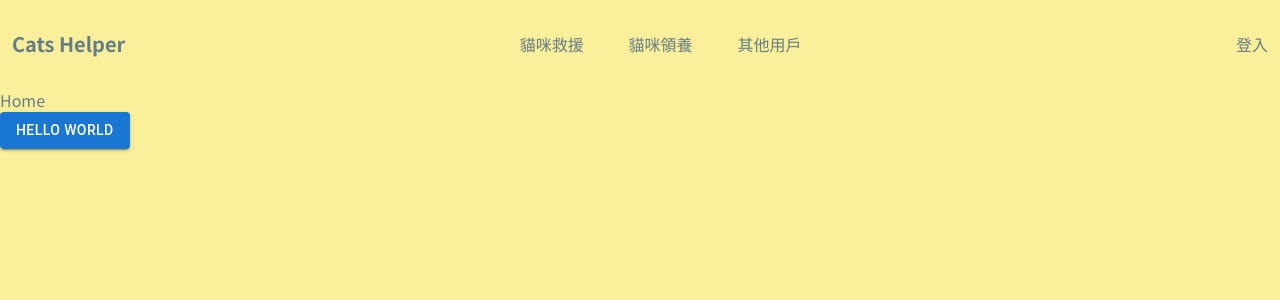
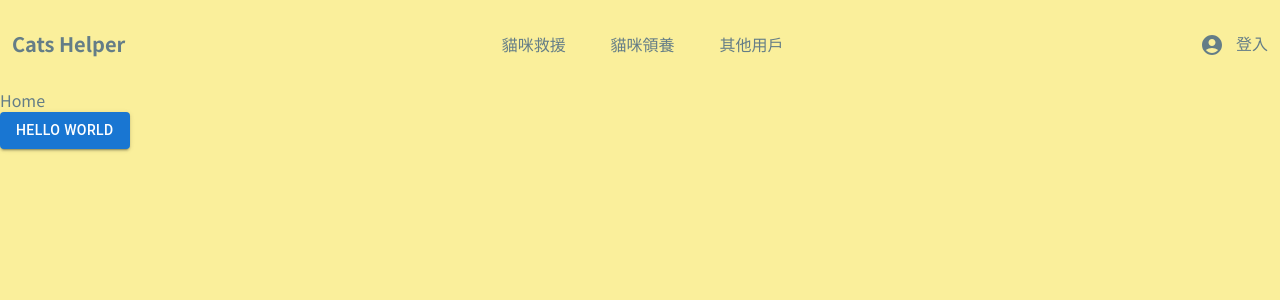
Before and after one commit to Li-Shang-tw/catRescueAdoptPlatform, a React (Vite) app: page / in a window 1280 px wide. Shown: the top 300 px of the page. Built offline with nearby package versions, Linux system fonts and the light colour scheme.

Commit message:
feat:build a signIn btn to redirect to signIn page

```diff
--- a/src/components/Navigator.jsx
+++ b/src/components/Navigator.jsx
@@ -2,6 +2,7 @@ import Avatar from "@mui/material/Avatar";
 
 import Menu from "@mui/material/Menu";
 import MenuItem from "@mui/material/MenuItem";
+import AccountCircleIcon from "@mui/icons-material/AccountCircle";
 import { NavLink } from "react-router-dom";
 import { useState } from "react";
 import { CurrentUserContext } from "../context/CurrentUserContext";
@@ -93,7 +94,7 @@ export default function Navigator() {
           </Menu>
         </li>
       </ul>
-      <div className="flex">
+      <div className="flex h-full">
         <div className="flex">
           {currentUser && currentUser.role === "rescuer" && (
             <>
@@ -111,7 +112,12 @@ export default function Navigator() {
               <Avatar>{getUserNameLastWord}</Avatar>
             </NavLink>
           ) : (
-            <div>登入</div>
+            <div className="flex items-center">
+              <NavLink to="/signIn">
+                <AccountCircleIcon />
+                <span className="ml-3">登入</span>
+              </NavLink>
+            </div>
           )}
         </div>
       </div>
```
